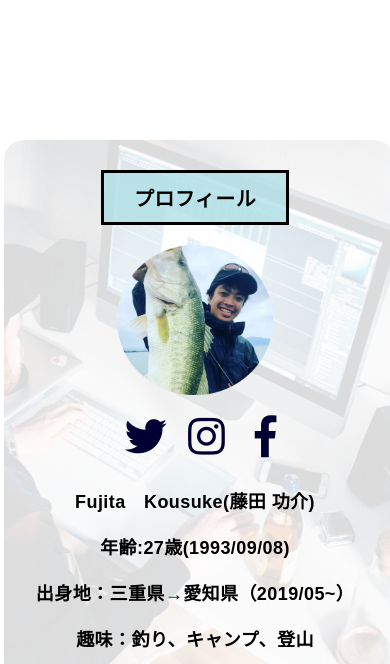
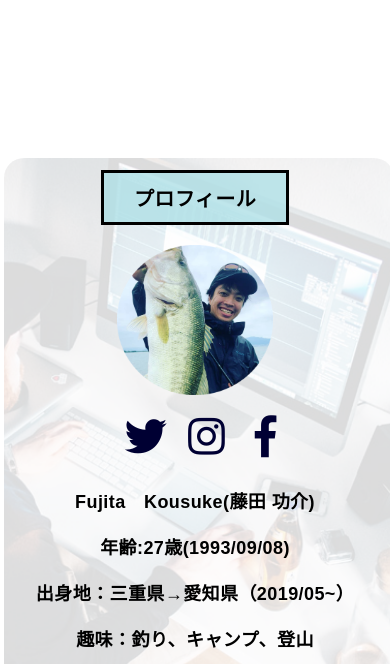
Before and after one commit to kousuke-bass/web-derector-portfolio, a plain HTML site: page index.html in a window 390 px wide. Shown: the part 540-1204 px from the top of the page. Drawn offline with nearby package versions, Linux system fonts and the light colour scheme.

Commit message:
Update main.css

```diff
--- a/CSS/main.css
+++ b/CSS/main.css
@@ -563,7 +563,7 @@ font-family: 'TsukuARdGothic-Regular',sans-serif;
   width:100%;
   height:620px;
   position:absolute;
-  top:-5%;
+  top:-2%;
   }
 
 
```
